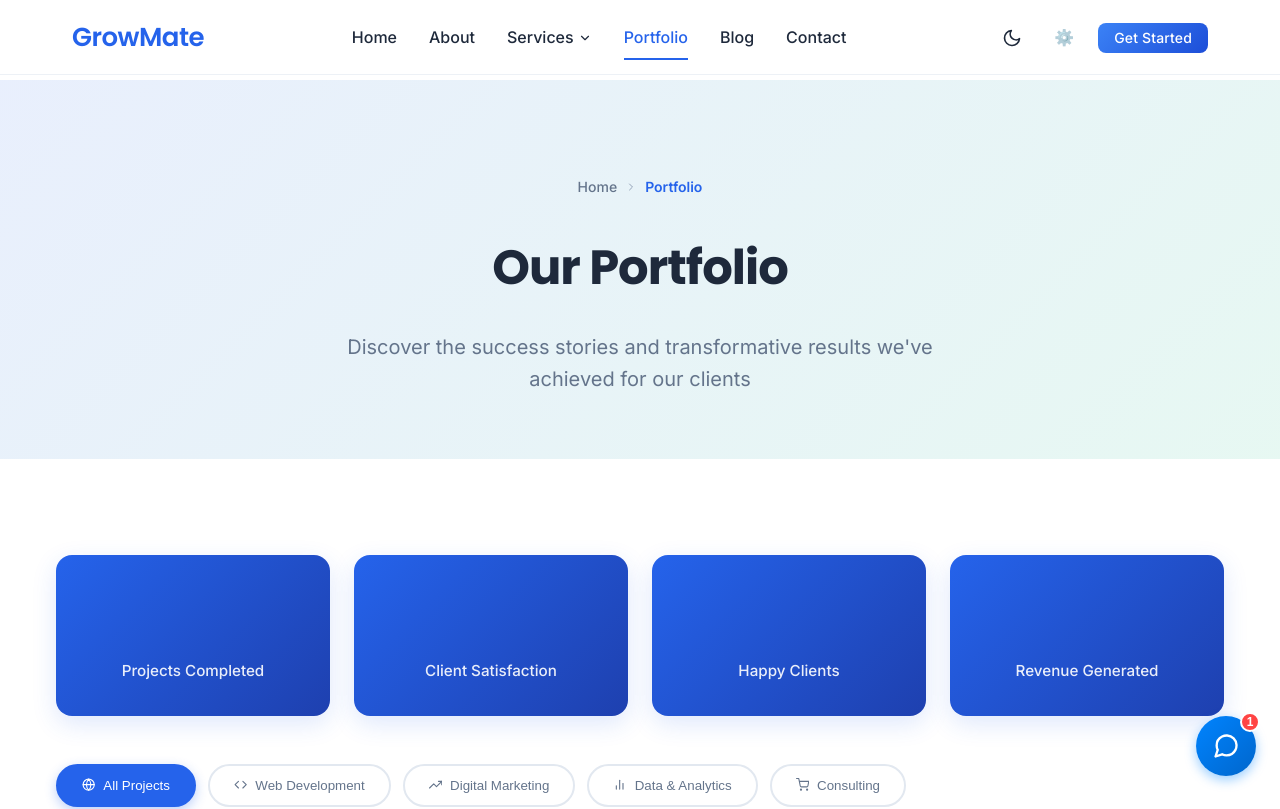
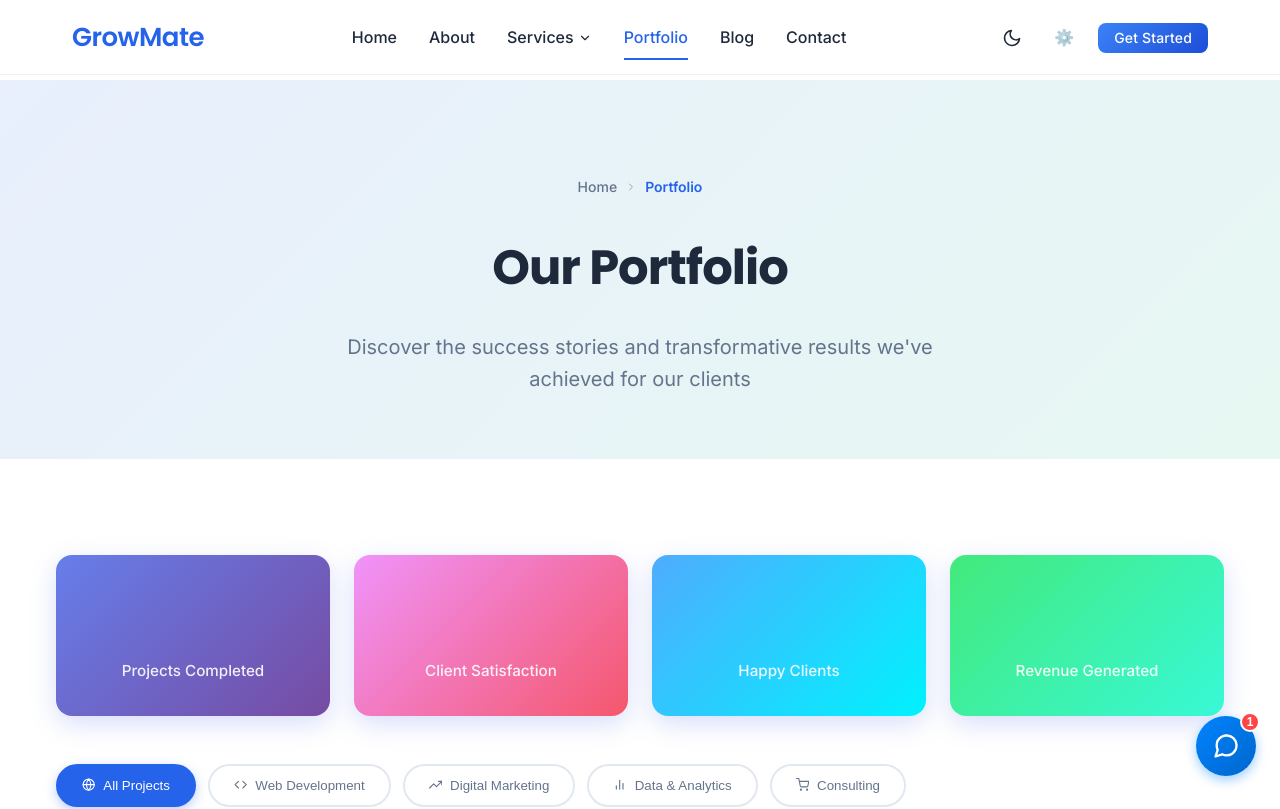
Before and after one commit to danujaadikari/GrowMate---Business-Website, a React (Create React App) app: page /portfolio in a window 1280 px wide. Shown: the top 809 px of the page. Built offline with nearby package versions, Linux system fonts and the light colour scheme.

Commit message:
Update stat-card styles in PortfolioGrid.css for enhanced visual appeal and consistency

```diff
--- a/src/components/PortfolioGrid/PortfolioGrid.css
+++ b/src/components/PortfolioGrid/PortfolioGrid.css
@@ -12,13 +12,29 @@
 }
 
 .stat-card {
-  background: linear-gradient(135deg, var(--primary-color) 0%, var(--primary-dark) 100%);
+  background: linear-gradient(135deg, #667eea 0%, #764ba2 100%);
   padding: 2rem;
   border-radius: 1rem;
   text-align: center;
   color: white;
-  box-shadow: 0 8px 24px rgba(37, 99, 235, 0.15);
+  box-shadow: 0 8px 24px rgba(102, 126, 234, 0.25);
   transition: transform 0.3s ease;
+}
+
+.stat-card:nth-child(1) {
+  background: linear-gradient(135deg, #667eea 0%, #764ba2 100%);
+}
+
+.stat-card:nth-child(2) {
+  background: linear-gradient(135deg, #f093fb 0%, #f5576c 100%);
+}
+
+.stat-card:nth-child(3) {
+  background: linear-gradient(135deg, #4facfe 0%, #00f2fe 100%);
+}
+
+.stat-card:nth-child(4) {
+  background: linear-gradient(135deg, #43e97b 0%, #38f9d7 100%);
 }
 
 .stat-card:hover {
```
